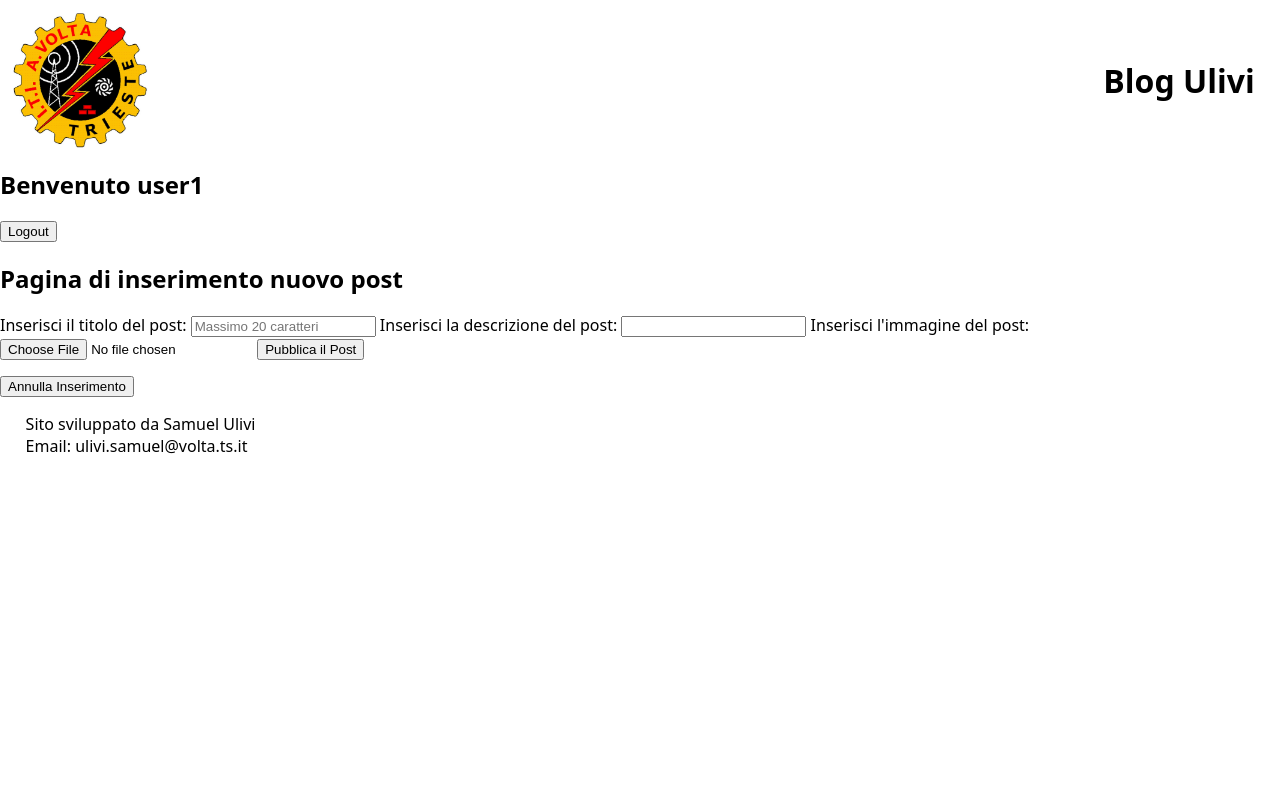
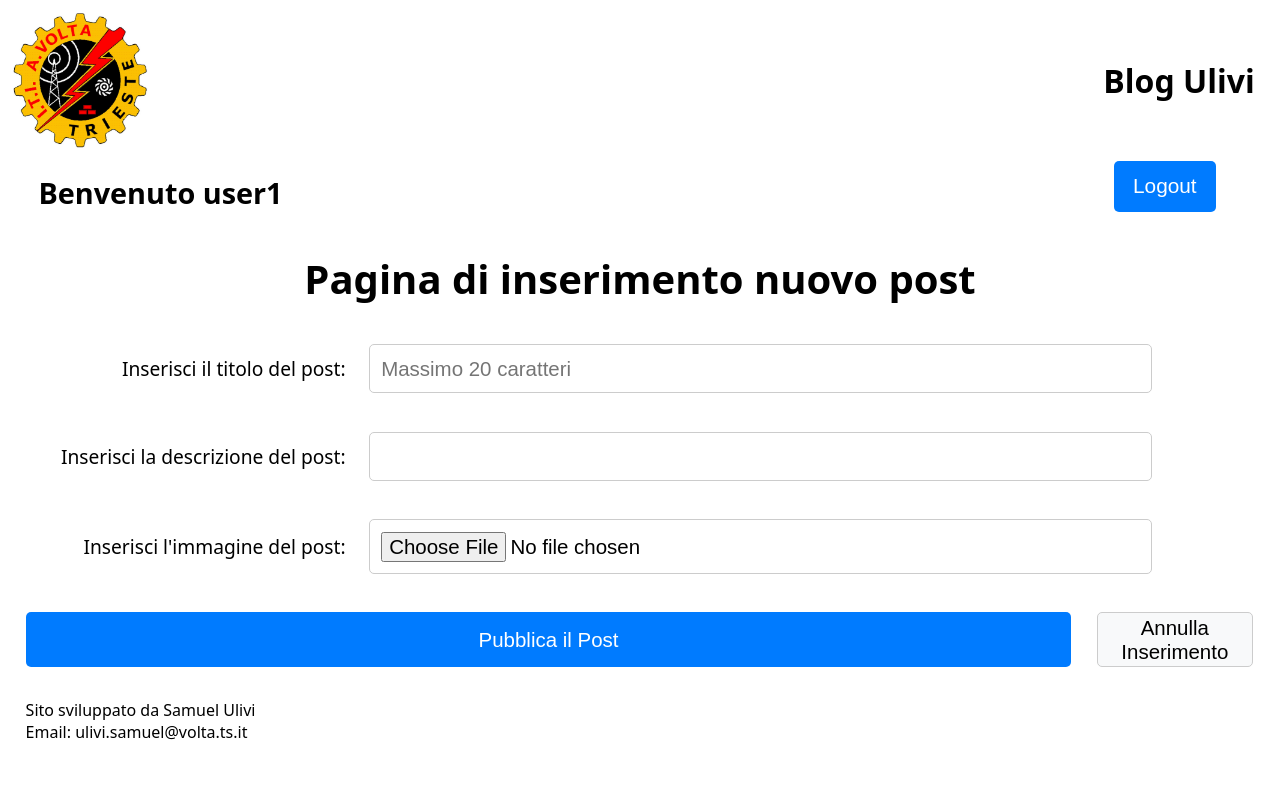
Before and after one commit to ulviSamuel/Blog, a PHP site: page /nuovo_post.php in a window 1280 px wide. Run offline with PHP 8.4, Linux system fonts and the light colour scheme; a user stored in the database is signed in.

Commit message:
Grafica pubblica post aggiunta

```diff
--- a/aggiungi_post_db.php
+++ b/aggiungi_post_db.php
@@ -18,7 +18,9 @@
                     }
                     $data = date("Y-m-d");
                     require_once("variabili_connessione.php");
-                    $sql = "INSERT INTO tpost (titoloPost, descrizionePost, dataCreazionePost, pathFotoPost) VALUES ('$titoloPost', '$descrizionePost', '$data', '$dest')";
+                    $titoloPostFormattato = mysqli_real_escape_string($con, $titoloPost);
+                    $descrizionePostFormattato = mysqli_real_escape_string($con, $descrizionePost);
+                    $sql = "INSERT INTO tpost (titoloPost, descrizionePost, dataCreazionePost, pathFotoPost) VALUES ('$titoloPostFormattato', '$descrizionePostFormattato', '$data', '$dest')";
                     mysqli_query($con, $sql);
                     header("Location: index.php");
                 }
--- /dev/null
+++ b/css/nuovo_post_style.css
@@ -0,0 +1,125 @@
+body {
+    font-family: system-ui, -apple-system, BlinkMacSystemFont, 'Segoe UI', Roboto, Oxygen, Ubuntu, Cantarell, 'Open Sans', 'Helvetica Neue', sans-serif;
+    margin: 0;
+    padding: 0;
+    display: flex;
+    flex-direction: column;
+}
+
+#btnLoginRow
+{
+    display: flex;
+}
+
+#btnLogin
+{
+    color: white;
+    font-size: 130%;
+    background-color: #007bff;
+    color: white;
+    border: none;
+    border-radius: 5px;
+    cursor: pointer;
+    transition: background-color 0.3s;
+    width: 8vw;
+    height: 4vw;
+    transition: background-color 0.3s;
+}
+
+#nomePagina
+{
+    font-size: 250%;
+    margin-bottom: 3%;
+}
+
+#btnLogin:hover {
+    background-color: #0056b3;
+}
+
+#testoBenvenuto
+{
+    margin-left: 3vw;
+    font-size: 180%;
+    margin-top: 1vw;
+    margin-bottom: 1vw;
+}
+
+#linkLogin
+{
+    margin-left: auto;
+    margin-right: 5%;
+}
+
+#nomePagina {
+    text-align: center;
+    margin-top: 2%;
+}
+
+.input-container {
+    display: flex;
+    flex-direction: column;
+    align-items: center;
+    margin-bottom: 2%;
+}
+
+.input-row {
+    display: flex;
+    align-items: center;
+    margin-bottom: 3%;
+    margin-right: 10%;
+}
+
+.input-row label {
+    flex: 0 0 30%;
+    text-align: right;
+    margin-right: 2%;
+    font-size: 120%;
+}
+
+.input-row input[type="text"],
+.input-row input[type="file"] {
+    flex: 1;
+    padding: 1%;
+    border: 1px solid #ccc;
+    border-radius: 5px;
+    font-size: 1.6vw;
+}
+
+#button-row {
+    display: flex;
+    justify-content: flex-end;
+    margin-top: 2%;
+}
+
+#button-row input[type="submit"] {
+    flex-grow: 1;
+    padding: 1.2% 2%;
+    font-size: 1.6vw;
+    background-color: #007bff;
+    color: white;
+    border: none;
+    border-radius: 5px;
+    cursor: pointer;
+    transition: background-color 0.3s;
+    margin-left: 2%;
+    margin-right: 2%;
+}
+
+#button-row input[type="submit"]:hover {
+    background-color: #0056b3;
+}
+
+#btnAnnullaIns {
+    font-size: 1.6vw;
+    padding: 1.2% 1.8%;
+    background-color: #f8f9fa;
+    border: 1px solid #ccc;
+    border-radius: 5px;
+    cursor: pointer;
+    transition: background-color 0.3s;
+    margin-right: 15%;
+}
+
+#btnAnnullaIns:hover {
+    background-color: #e9ecef;
+}
--- a/nuovo_post.php
+++ b/nuovo_post.php
@@ -1,12 +1,20 @@
 <html>
 
     <head>
-        <?php session_start(); ?>
+        <?php
+            session_start();
+            if (!isset($_SESSION['idUtente'])) {
+                header("Location: index.php");
+                exit;
+            }
+         ?>
+        <link rel="stylesheet" href="css/nuovo_post_style.css">
     </head>
 
     <body>
         <?php
             require_once("header.html");
+            echo "<div id='btnLoginRow'>";
             echo "<h2 id='testoBenvenuto'>Benvenuto ".$_SESSION['userName']."</h2>";
             echo "<a id='linkLogin' href='logout.php'>";
             echo "<button id='btnLogin'>Logout</button>";
@@ -15,17 +23,25 @@
             echo "<h2 id='nomePagina'>Pagina di inserimento nuovo post</h2>";
         ?>
         <form method="POST" action="aggiungi_post_db.php" enctype="multipart/form-data">
+            <div class="input-row">
             <label id="txtTitoloPost" for="inTitoloPost">Inserisci il titolo del post:</label>
             <input id="inTitoloPost" type="text" placeholder="Massimo 20 caratteri" name="titoloPost" maxlength="20" required>
+            </div>
+            <div class="input-row">
             <label id="txtDescrizionePost" for="inDescrizionePost">Inserisci la descrizione del post:</label>
             <input id="inDescrizionePost" type="text" name="descrizionePost" required>
+            </div>
+            <div class="input-row">
             <label id="txtImmaginePost" for="inImmaginePost">Inserisci l'immagine del post:</label>
             <input type="file" id="inImmaginePost" name="immaginePost" accept="image/jpeg, image/png" required>
+            </div>
+            <div id="button-row">
             <input type="submit" value="Pubblica il Post" name="submit">
         </form>
         <a href="index.php">
-            <button id="btnAnnullaIns">Annulla Inserimento</button>
+            <button id="btnAnnullaIns" onclick="window.location.href='index.php'; return false;">Annulla Inserimento</button>
         </a>
+        </div>
         <?php require_once("footer.html"); ?>
     </body>
 
```
Also changed, not shown: modifica_elimina.php (+7 -1 lines), modifica_post.php (+6 -5 lines).
